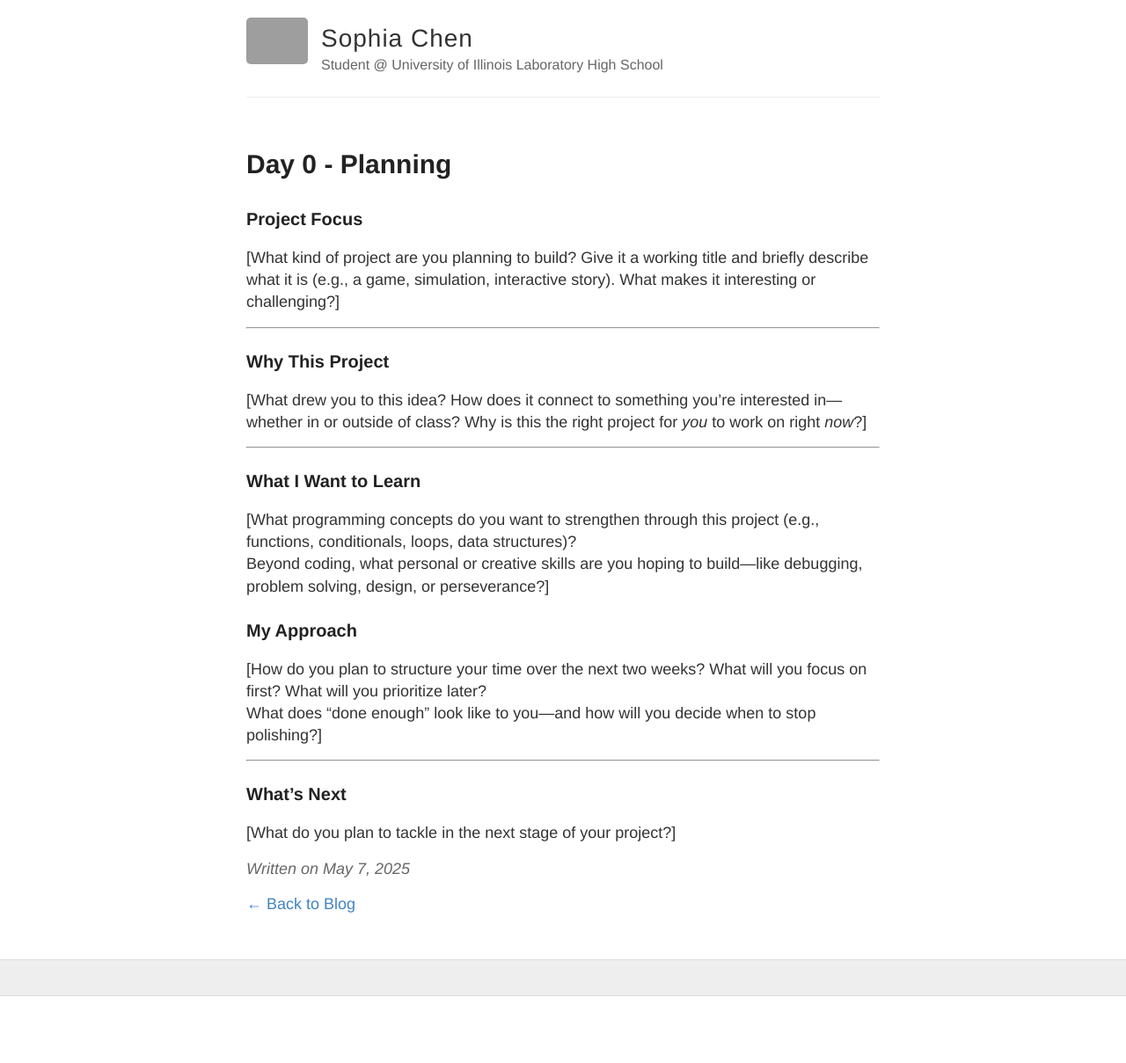
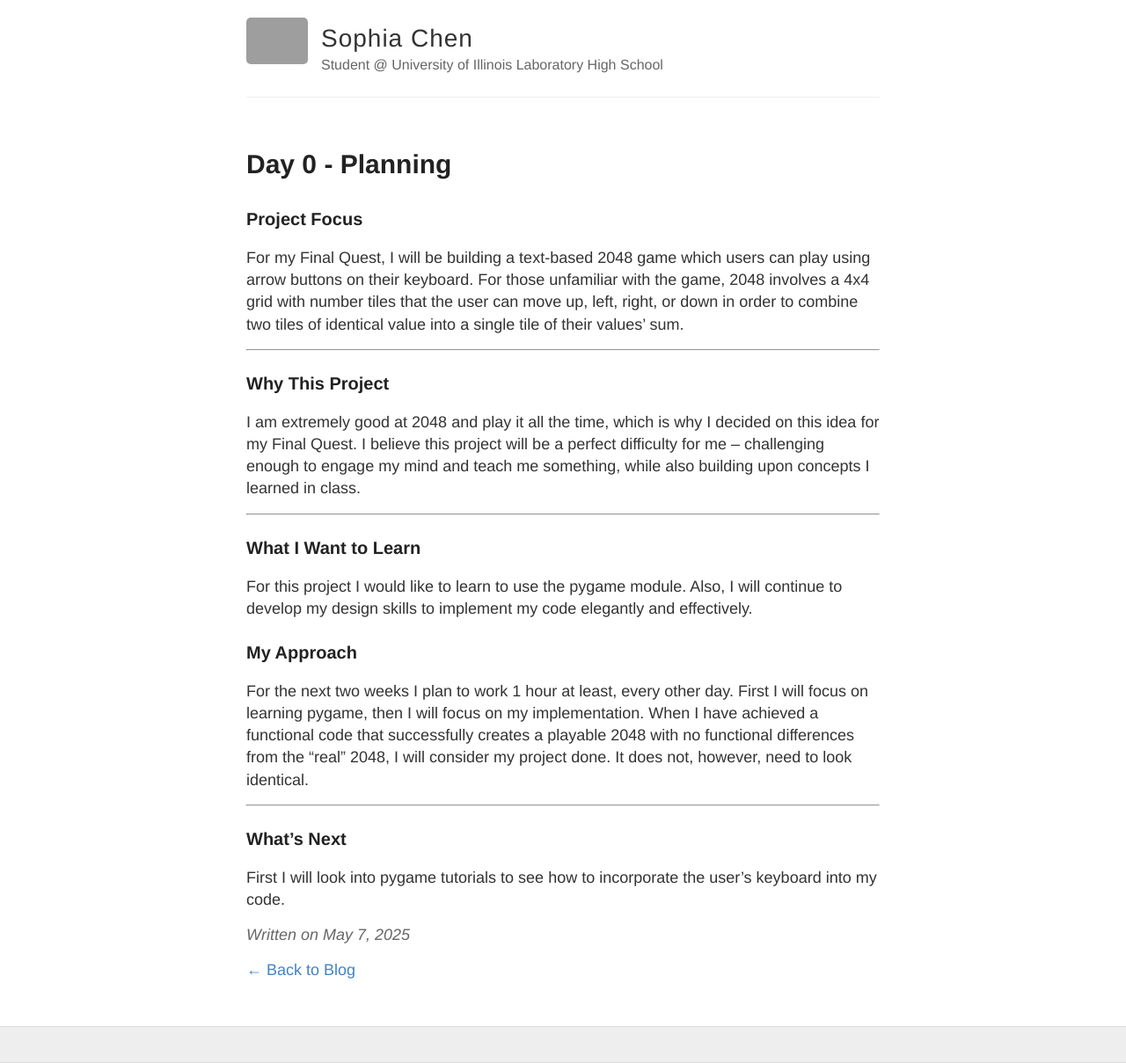
Before and after one commit to sophiachen120/sophiachen120.github.io, a Jekyll site: the page built from _posts/2025-05-07-motivation.md, in a window 1280 px wide. Shown: the whole page at 88% size. Built offline with Jekyll 4.4.1, drawn with Linux system fonts in a browser that asks for light colours; before the commit the page ends 1133 px from its top, so only the background shows below that; grey boxes are pictures that could not be loaded.

Commit message:
Update 2025-05-07-motivation.md

```diff
--- a/_posts/2025-05-07-motivation.md
+++ b/_posts/2025-05-07-motivation.md
@@ -5,30 +5,26 @@ title: "Day 0 - Planning"
 
 ### Project Focus
 
-[What kind of project are you planning to build? Give it a working title and briefly describe what it is (e.g., a game, simulation, interactive story). What makes it interesting or challenging?]
+For my Final Quest, I will be building a text-based 2048 game which users can play using arrow buttons on their keyboard. For those unfamiliar with the game, 2048 involves a 4x4 grid with number tiles that the user can move up, left, right, or down in order to combine two tiles of identical value into a single tile of their values' sum.
 
 ---
 
 ### Why This Project
 
-[What drew you to this idea? How does it connect to something you’re interested in—whether in or outside of class? Why is this the right project for *you* to work on right *now*?]
+I am extremely good at 2048 and play it all the time, which is why I decided on this idea for my Final Quest. I believe this project will be a perfect difficulty for me -- challenging enough to engage my mind and teach me something, while also building upon concepts I learned in class.
 
 ---
 
 ### What I Want to Learn
 
-[What programming concepts do you want to strengthen through this project (e.g., functions, conditionals, loops, data structures)?
-Beyond coding, what personal or creative skills are you hoping to build—like debugging, problem solving, design, or perseverance?]
-
-
+For this project I would like to learn to use the pygame module. Also, I will continue to develop my design skills to implement my code elegantly and effectively.
 
 ### My Approach
 
-[How do you plan to structure your time over the next two weeks? What will you focus on first? What will you prioritize later?
-What does “done enough” look like to you—and how will you decide when to stop polishing?]
+For the next two weeks I plan to work 1 hour at least, every other day. First I will focus on learning pygame, then I will focus on my implementation. When I have achieved a functional code that successfully creates a playable 2048 with no functional differences from the "real" 2048, I will consider my project done. It does not, however, need to look identical.
 
 ---
 
 ### What's Next
 
-[What do you plan to tackle in the next stage of your project?]
+First I will look into pygame tutorials to see how to incorporate the user's keyboard into my code.
```
